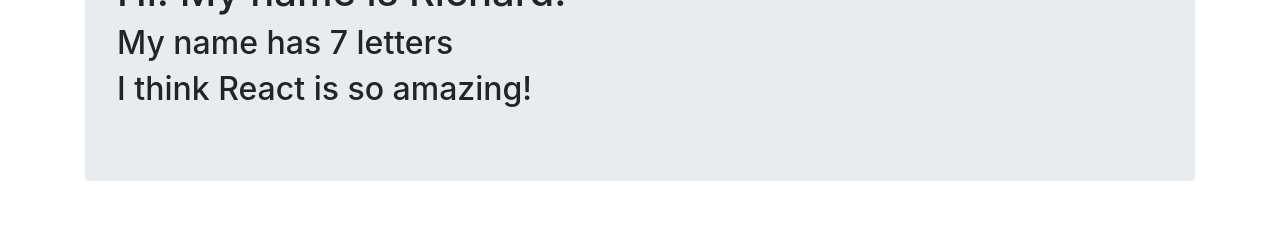
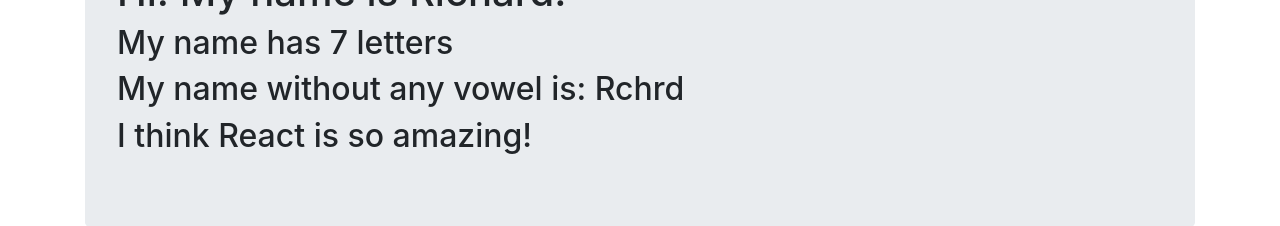
Before and after one commit to Dragontalker/myfirstreactapp, a React (Create React App) app: page / in a window 1280 px wide. Shown: the part 570-796 px from the top of the page. Built offline with nearby package versions, Linux system fonts and the light colour scheme.

Commit message:
Added a line for displyaing name without vowels.

```diff
--- a/src/components/JSXVariables.js
+++ b/src/components/JSXVariables.js
@@ -3,12 +3,24 @@
 function JSXVariables() {
     const name = 'Richard';
     const thoughts = 'is so amazing!';
+    const stripVowels = str => {
+        const vowels = ["a", "e", "i", "o", "u"];
+        let result = "";
+
+        for (let i = 0; i < str.length; i++) {
+            if (!vowels.includes(str[i].toLowerCase())) {
+                result += str[i];
+            }
+        }
+        return result;
+    };
     return (
         <div className="main-container">
         <div className="container">
             <div className="jumbotron">
             <h1>Hi! My name is {name}!</h1>
             <h2>My name has {name.length} letters</h2>
+            <h2>My name without any vowel is: {stripVowels(name)}</h2>
             <h2>I think React {thoughts}</h2>
             </div>
         </div>
```
